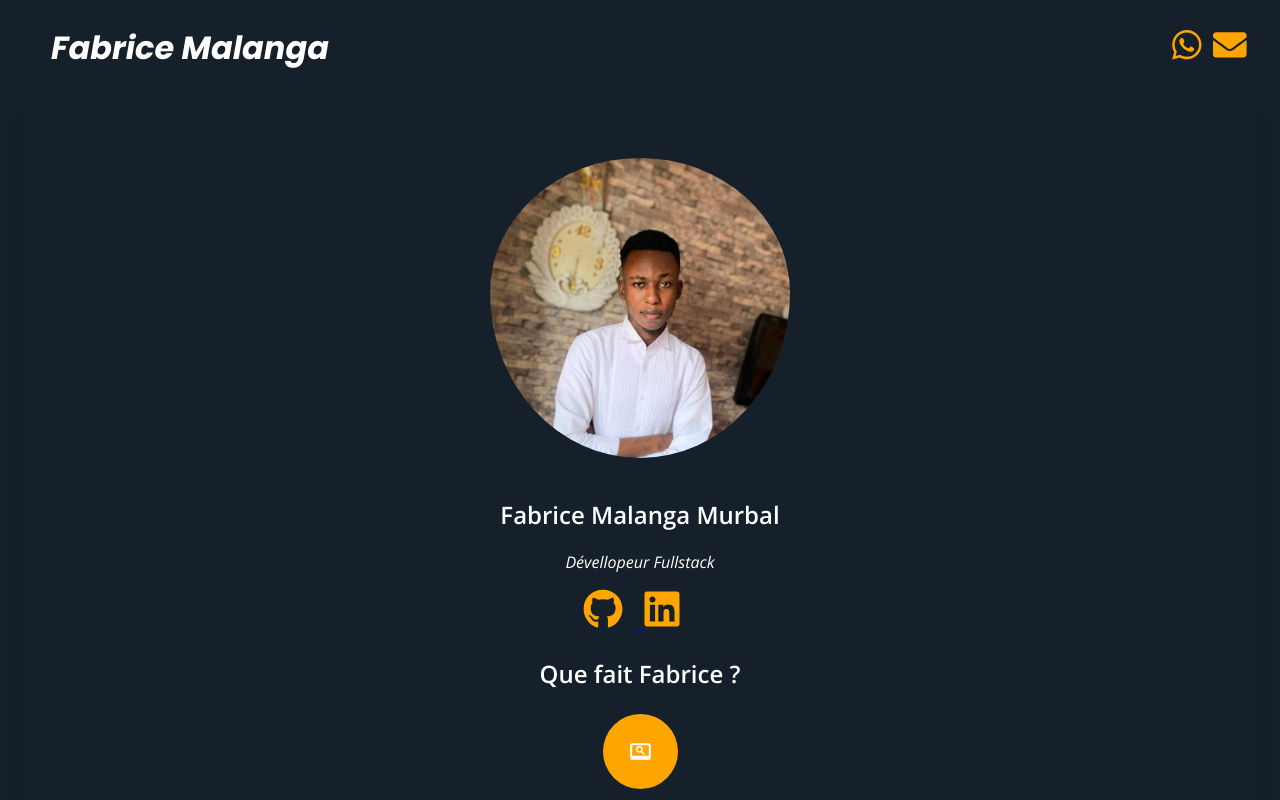
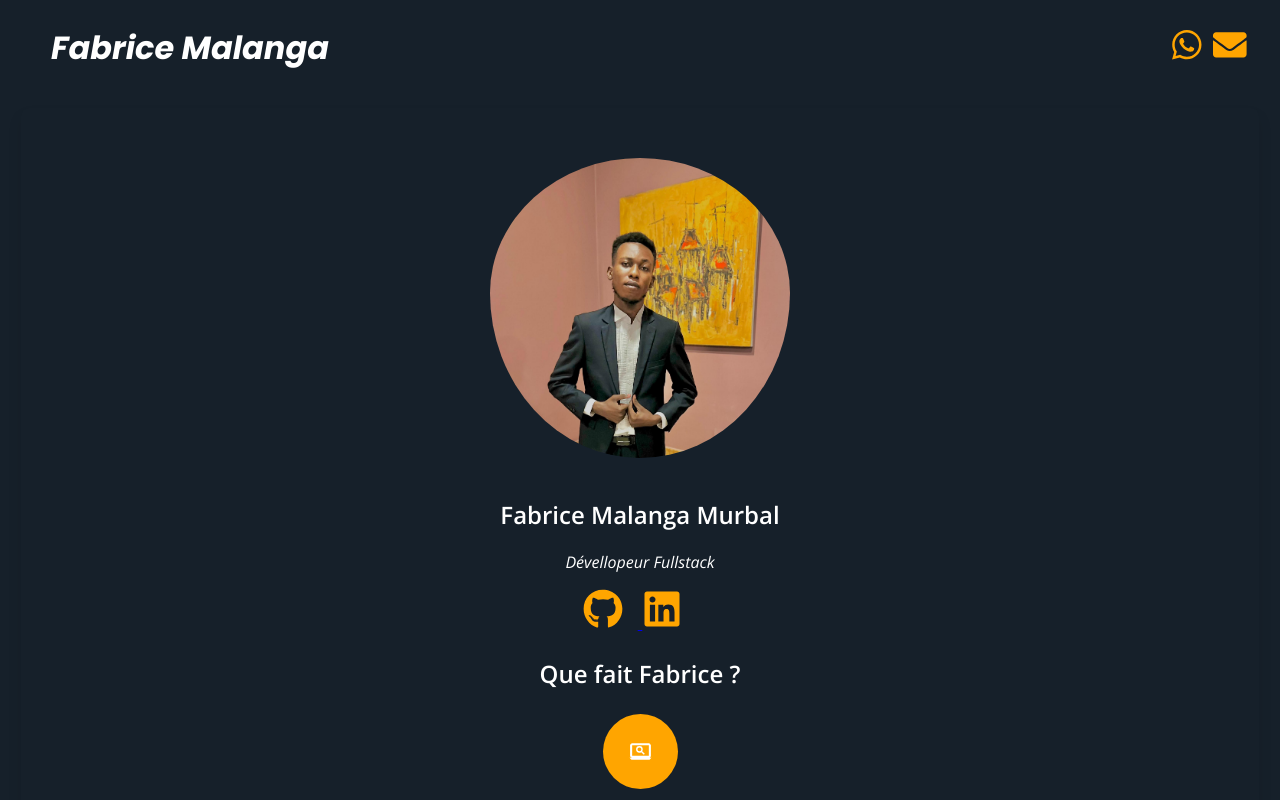
Before and after one commit to Beerus243/Portfolio, a Next.js app: page /pages in a window 1280 px wide. Shown: the top 800 px of the page. Built offline with nearby package versions, Linux system fonts and the light colour scheme.

Commit message:
image Portfolio

```diff
--- a/app/components/Bio.tsx
+++ b/app/components/Bio.tsx
@@ -11,7 +11,7 @@ const Bio: React.FC = () => {
       <div className="footer-section">
         <div className="image-container">
           <Image
-            src="/images/Portfolio.png"
+            src="/images/Portfolio2.jpg"
             className="imgPortfo"
             alt="imgportfolio"
             width={300}
```
Also changed, not shown: public/images/Portfolio.jpg (added), public/images/Portfolio2.jpg (added).
